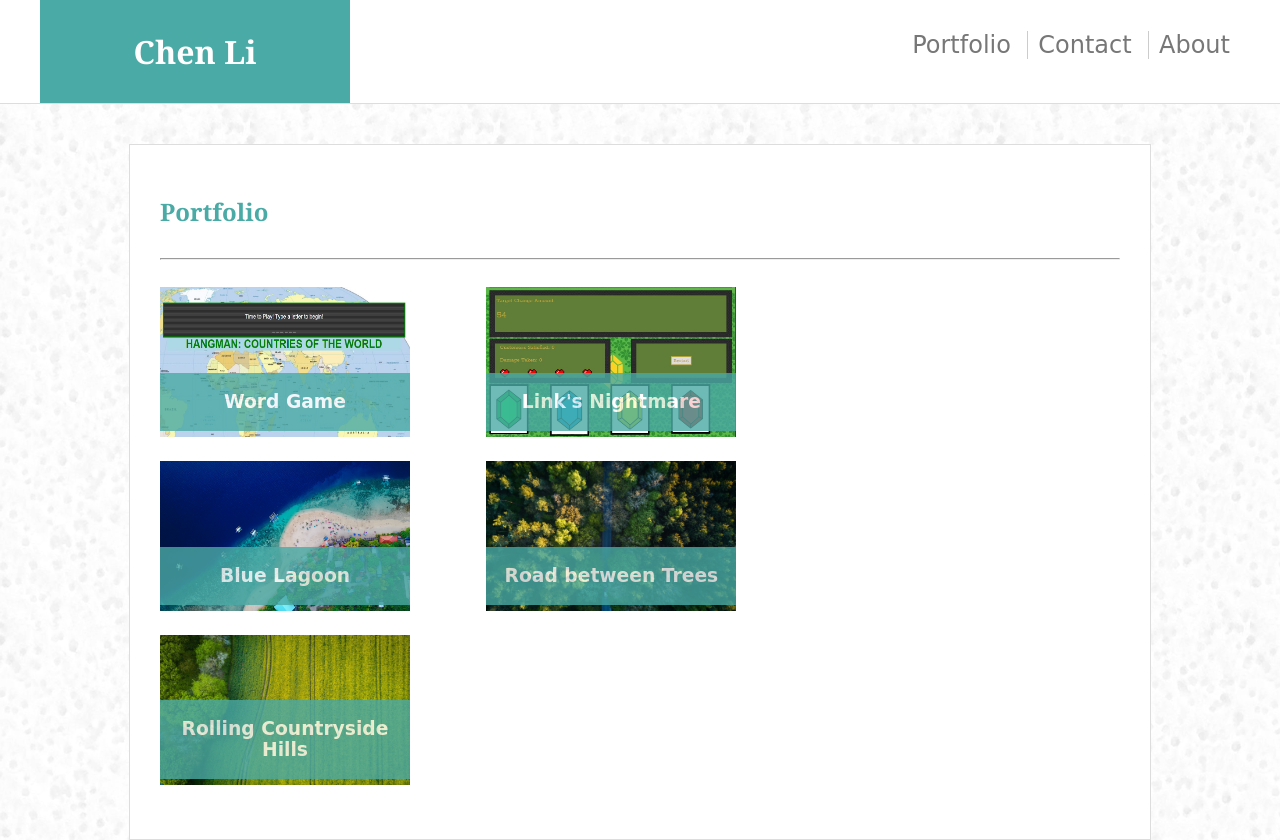
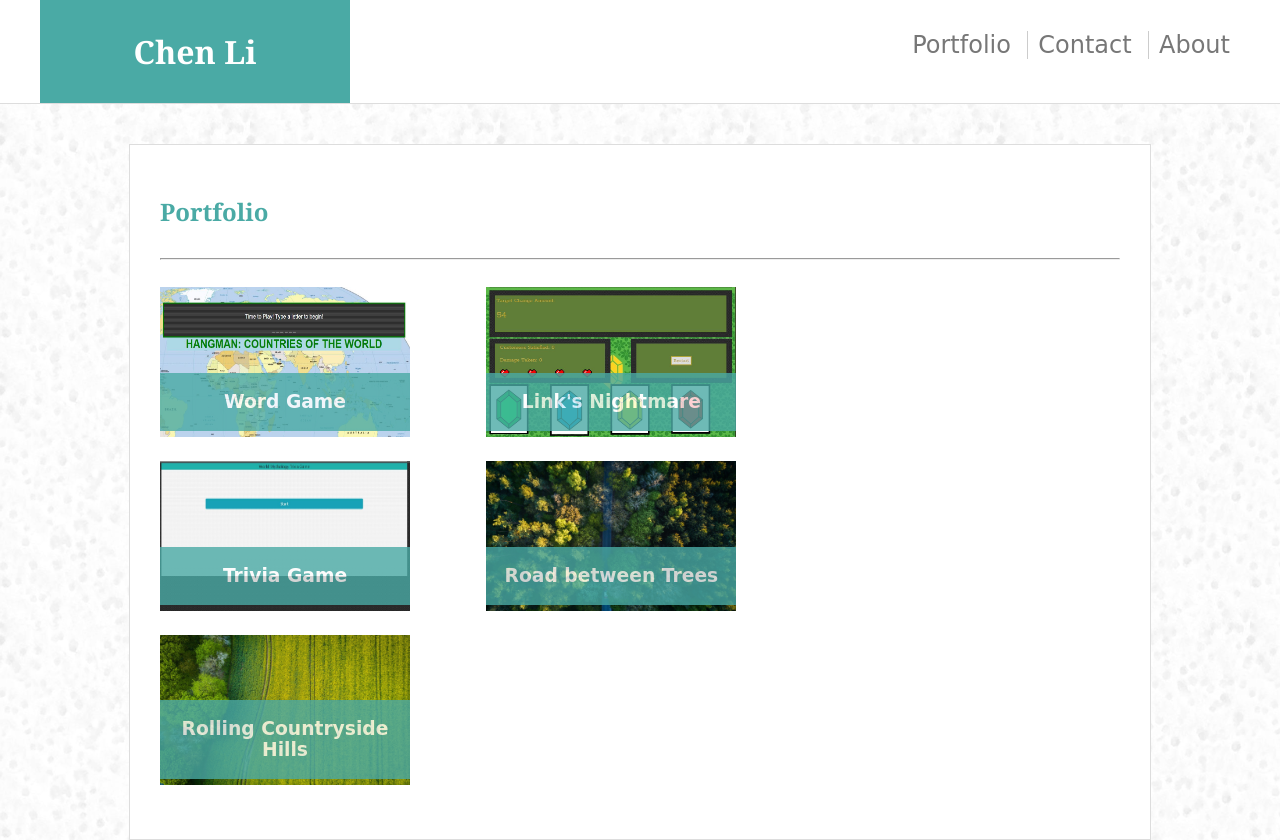
Before and after one commit to chenfanlimc/Responsive-Portfolio, a plain HTML site: page portfolio.html in a window 1280 px wide. Shown: the top 840 px of the page. Drawn offline with Linux system fonts and the light colour scheme; a web font is replaced by a local one.

Commit message:
updated trivia to portfolio

```diff
--- a/portfolio.html
+++ b/portfolio.html
@@ -52,11 +52,11 @@
                 </div>
 
                 <div id="portfolioPic">
-                    <a target="_blank" href="assets/images/blue_lagoon.jpeg">
+                    <a target="_blank" href="https://chenfanlimc.github.io/TriviaGame/">
                         <div class="text-block">
-                            <h3>Blue Lagoon</h3>
+                            <h3>Trivia Game</h3>
                         </div>
-                        <img id="image" src="assets/images/blue_lagoon.jpeg" alt="Picture of blue lagoon">
+                        <img id="image" src="assets/images/trivia_game.JPG" alt="Picture of world myth trivia">
                     </a>
                 </div>
 
```
Also changed, not shown: assets/images/trivia_game.JPG (added).
